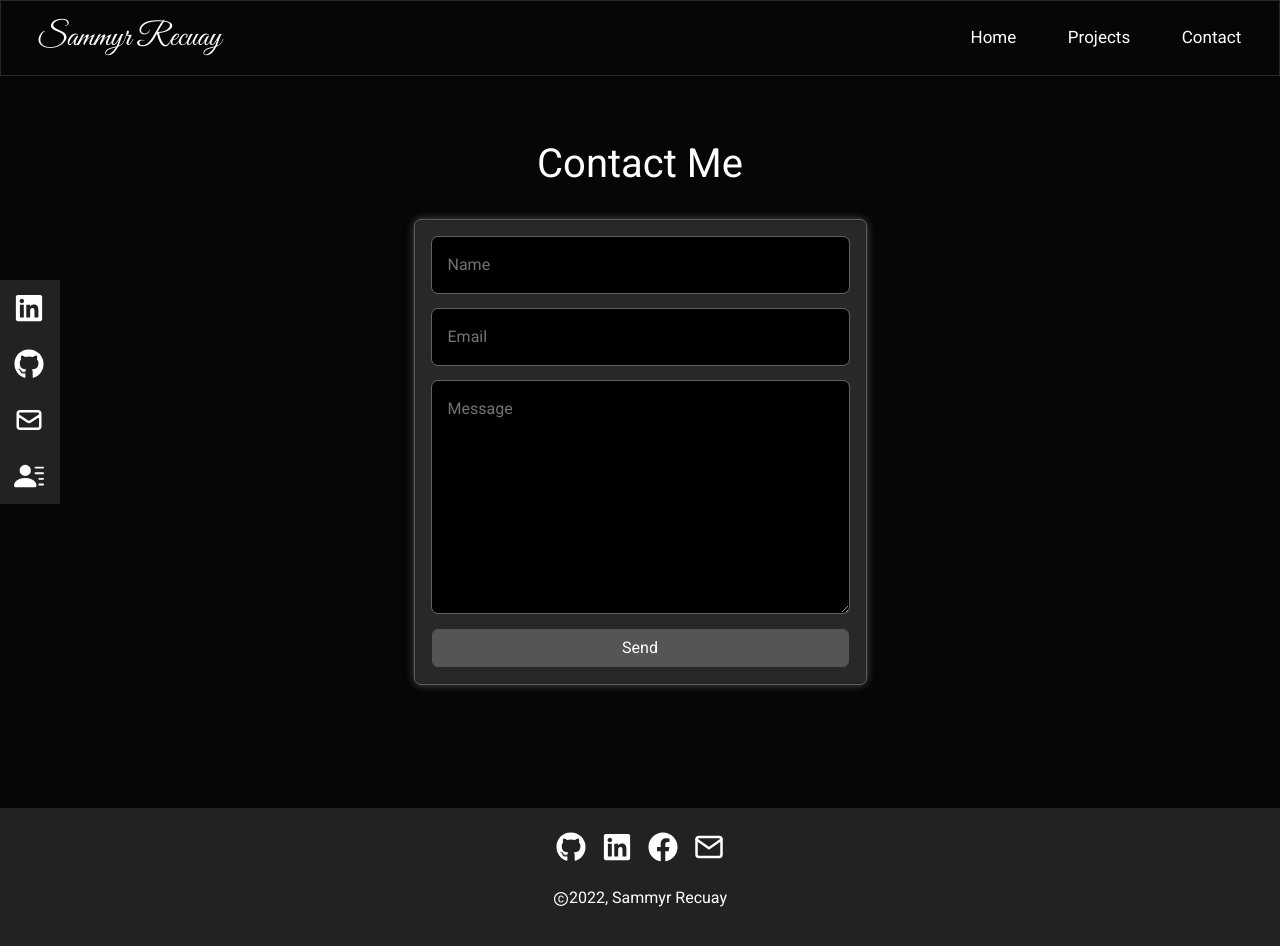
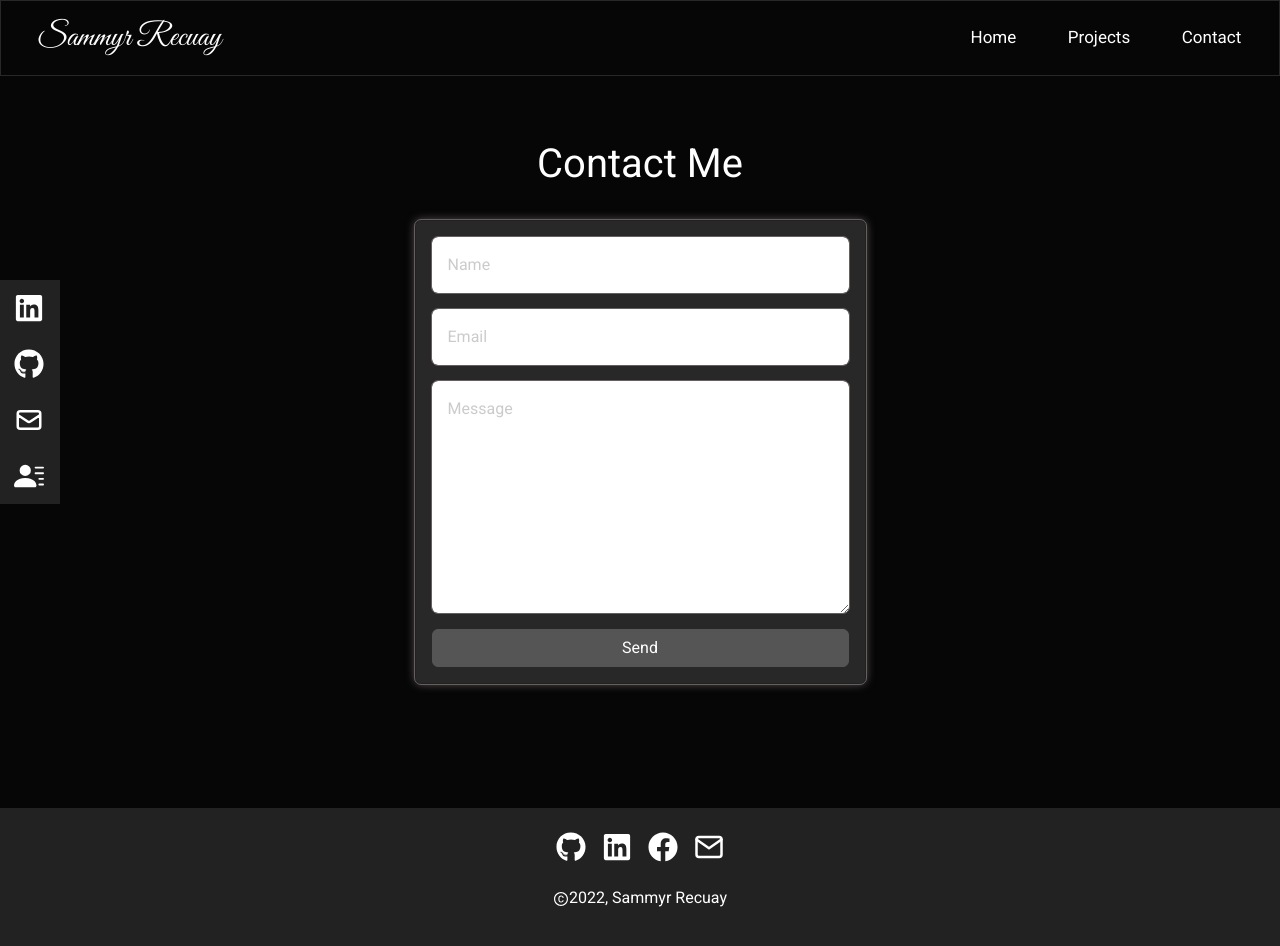
Before and after one commit to sammyr9526/Sammyr-Recuay-Portfolio, a Next.js app: page /contact in a window 1280 px wide. Shown: the top 946 px of the page. Built offline with nearby package versions, Linux system fonts and the light colour scheme.

Commit message:
third update

```diff
--- a/styles/styles.css
+++ b/styles/styles.css
@@ -159,15 +159,11 @@ form {
   box-shadow: 0px 0px 10px rgb(97, 88, 88);
   outline: 0.1em solid rgb(102, 95, 95);
 }
-.contact-form {
-  background-color: black;
-  color: white;
+.form-control {
   outline: 0.1em solid rgb(102, 95, 95);
 }
-.contact-form:focus {
-  background-color: black;
-  color: white;
-  outline: 0.1em solid rgb(102, 95, 95);
+.form-control:focus {
+  outline: 0.1em solid rgb(156, 147, 147);
 }
 
 .form-control::placeholder {
```
